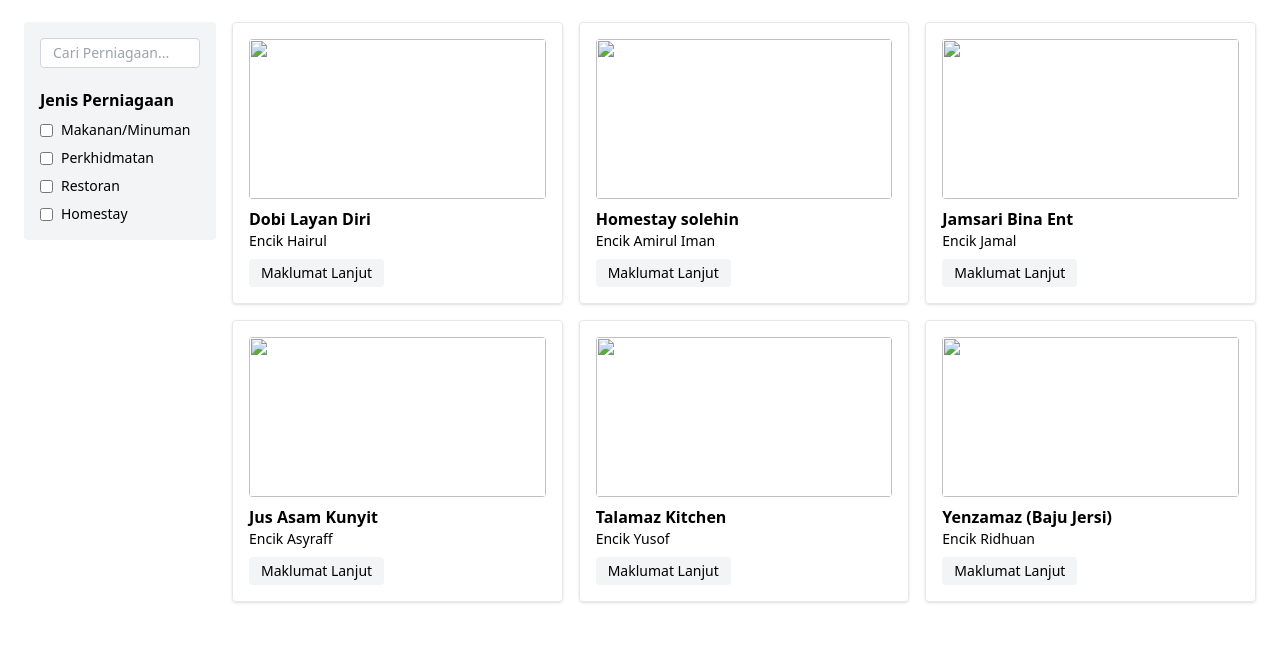
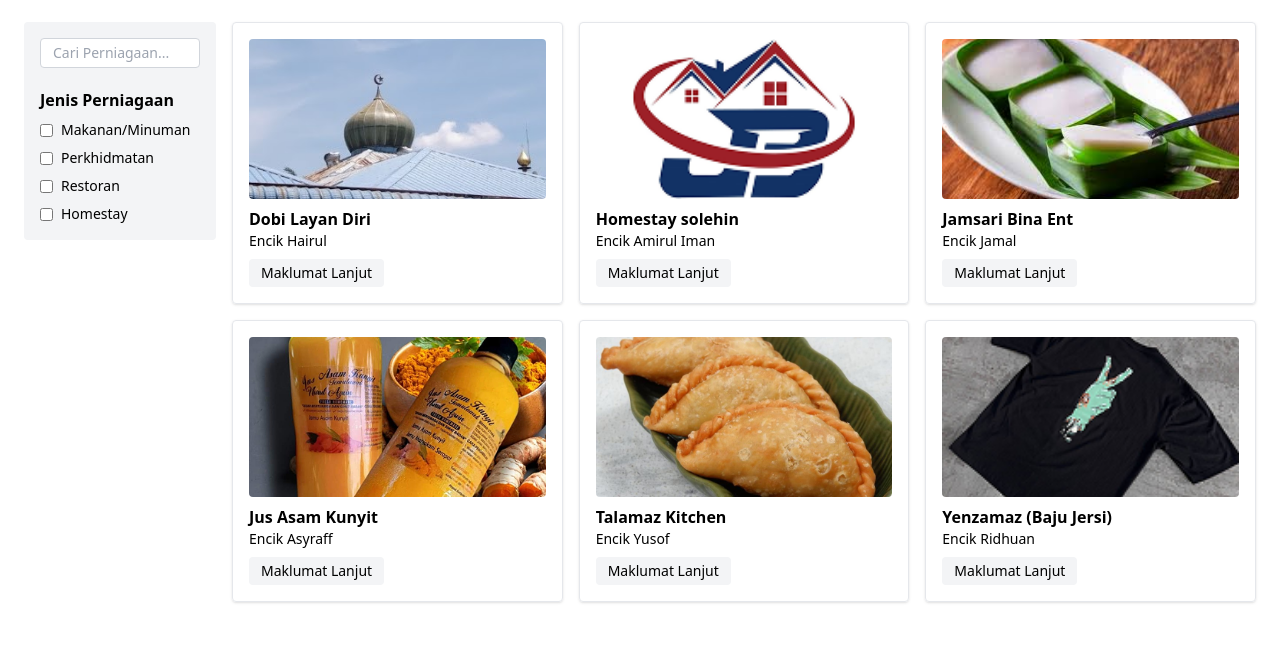
Before and after one commit to KimFie1411/bizhub-user-demo, a plain HTML site: page index.html in a window 1280 px wide. Shown: the part 554-1218 px from the top of the page. Drawn offline with nearby package versions, Linux system fonts and the light colour scheme; grey boxes are pictures that could not be loaded; a web font is replaced by a local one.

Commit message:
Update index.html

```diff
--- a/index.html
+++ b/index.html
@@ -83,42 +83,42 @@
   	<div class="md:col-span-5 grid grid-cols-1 sm:grid-cols-2 lg:grid-cols-3 gap-4">
     	<!-- Card 1 -->
 		<div class="business-card border p-4 rounded shadow" data-type="perkhidmatan" data-name="Dobi Layan Diri">
-			<img src="img/dobi.jpg" class="h-40 w-full object-cover rounded" />
+			<img src="img/masjid.jpg" class="h-40 w-full object-cover rounded" />
 			<h3 class="font-semibold mt-2">Dobi Layan Diri</h3>
 			<p class="text-sm">Encik Hairul</p>
 			<button class="bg-gray-100 mt-2 px-3 py-1 rounded text-sm">Maklumat Lanjut</button>
 		</div>
 
     	<div class="business-card border p-4 rounded shadow" data-type="homestay" data-name="Homestay Solehin">
-			<img src="img/homestay.jpg" class="h-40 w-full object-cover rounded" />
+			<img src="img/pos.png" class="h-40 w-full object-cover rounded" />
 			<h3 class="font-semibold mt-2">Homestay solehin</h3>
 			<p class="text-sm">Encik Amirul Iman</p>
 			<button class="bg-gray-100 mt-2 px-3 py-1 rounded text-sm">Maklumat Lanjut</button>
 		</div>
 
 		<div class="business-card border p-4 rounded shadow" data-type="perkhidmatan" data-name="Jamsari Bina Ent">
-			<img src="img/jamsari.jpg" class="h-40 w-full object-cover rounded" />
+			<img src="img/tepong.jpeg" class="h-40 w-full object-cover rounded" />
 			<h3 class="font-semibold mt-2">Jamsari Bina Ent</h3>
 			<p class="text-sm">Encik Jamal</p>
 			<button class="bg-gray-100 mt-2 px-3 py-1 rounded text-sm">Maklumat Lanjut</button>
 		</div>
 
 		<div class="business-card border p-4 rounded shadow" data-type="makanan" data-name="Jus Asam Kunyit">
-			<img src="img/jus.jpg" class="h-40 w-full object-cover rounded" />
+			<img src="img/air.png" class="h-40 w-full object-cover rounded" />
 			<h3 class="font-semibold mt-2">Jus Asam Kunyit</h3>
 			<p class="text-sm">Encik Asyraff</p>
 			<button class="bg-gray-100 mt-2 px-3 py-1 rounded text-sm">Maklumat Lanjut</button>
 		</div>
 
 		<div class="business-card border p-4 rounded shadow" data-type="makanan" data-name="Talamaz Kitchen">
-			<img src="img/talamaz.jpg" class="h-40 w-full object-cover rounded" />
+			<img src="img/karipap.jpeg" class="h-40 w-full object-cover rounded" />
 			<h3 class="font-semibold mt-2">Talamaz Kitchen</h3>
 			<p class="text-sm">Encik Yusof</p>
 			<button onclick="window.location.href='talamaz_detail.html'" class="bg-gray-100 mt-2 px-3 py-1 rounded text-sm">Maklumat Lanjut</button>
 		</div>
 
 		<div class="business-card border p-4 rounded shadow" data-type="perkhidmatan" data-name="Yenzamaz (Baju Jersi)">
-			<img src="img/yenzamaz.jpg" class="h-40 w-full object-cover rounded" />
+			<img src="img/baju.png" class="h-40 w-full object-cover rounded" />
 			<h3 class="font-semibold mt-2">Yenzamaz (Baju Jersi)</h3>
 			<p class="text-sm">Encik Ridhuan</p>
 			<button class="bg-gray-100 mt-2 px-3 py-1 rounded text-sm">Maklumat Lanjut</button>
```
